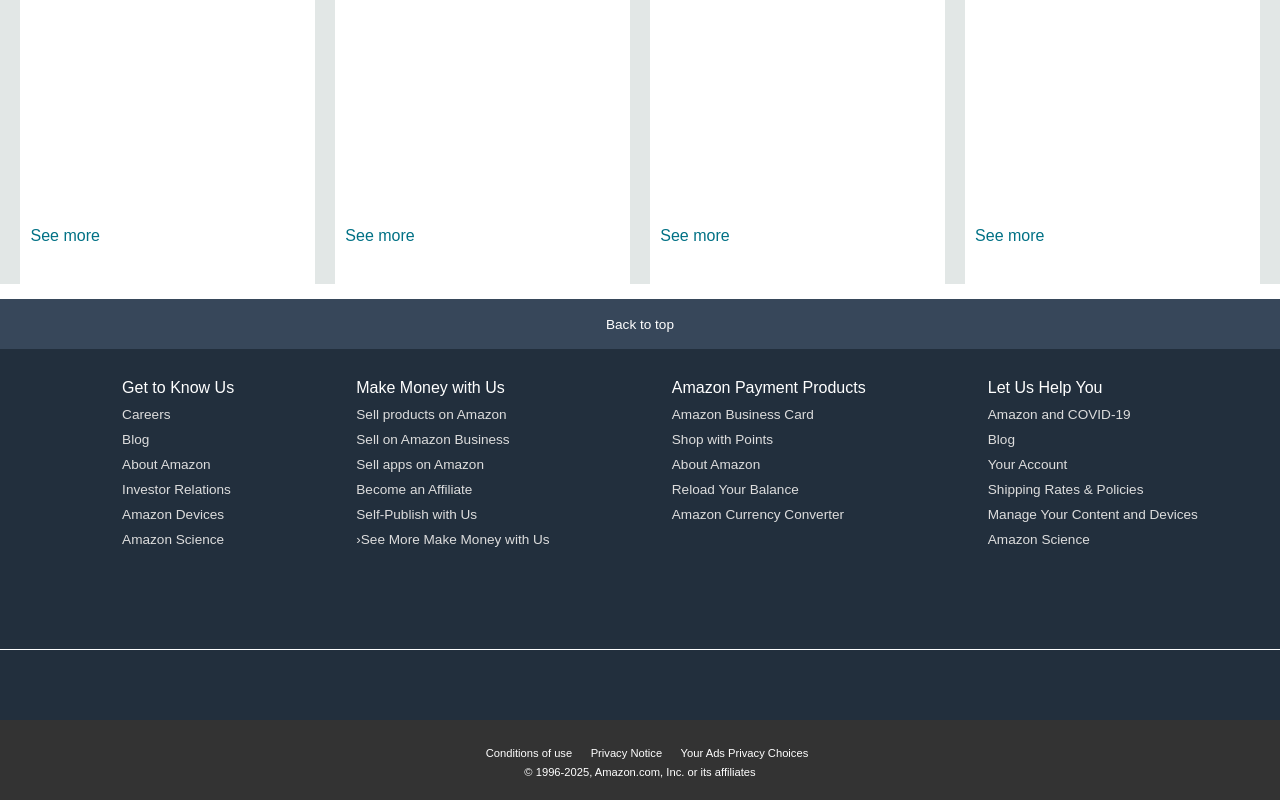
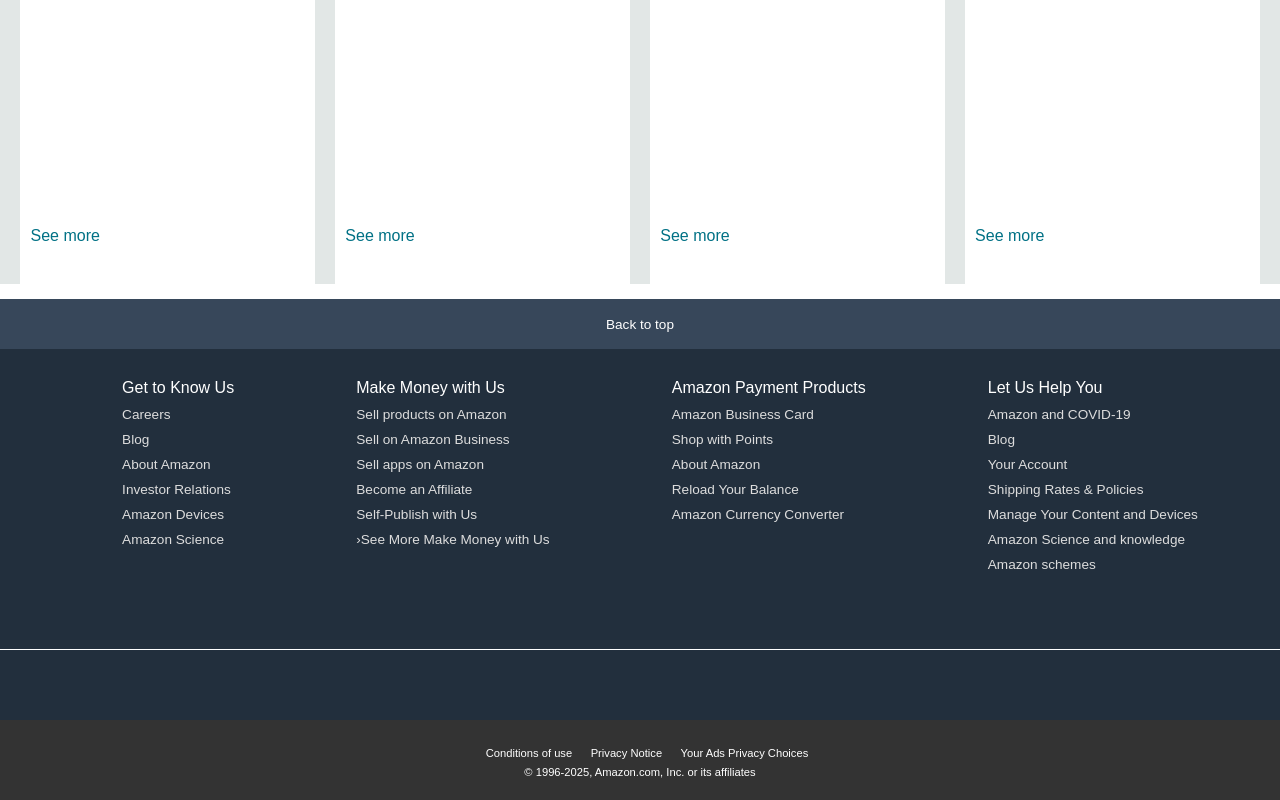
Before and after one commit to vipuljain675-projects/Amazon-Clone-, a plain HTML site: page index.html in a window 1280 px wide. Shown: the part 1116-1916 px from the top of the page. Drawn offline with Linux system fonts and the light colour scheme.

Commit message:
Add the changes

```diff
--- a/index.html
+++ b/index.html
@@ -196,7 +196,8 @@
             <a>Your Account</a>
             <a>Shipping Rates & Policies</a>
             <a>Manage Your Content and Devices</a>
-            <a>Amazon Science</a>
+            <a>Amazon Science and knowledge</a>
+            <a>Amazon schemes</a>
 
         </ul>
     </div>
```
